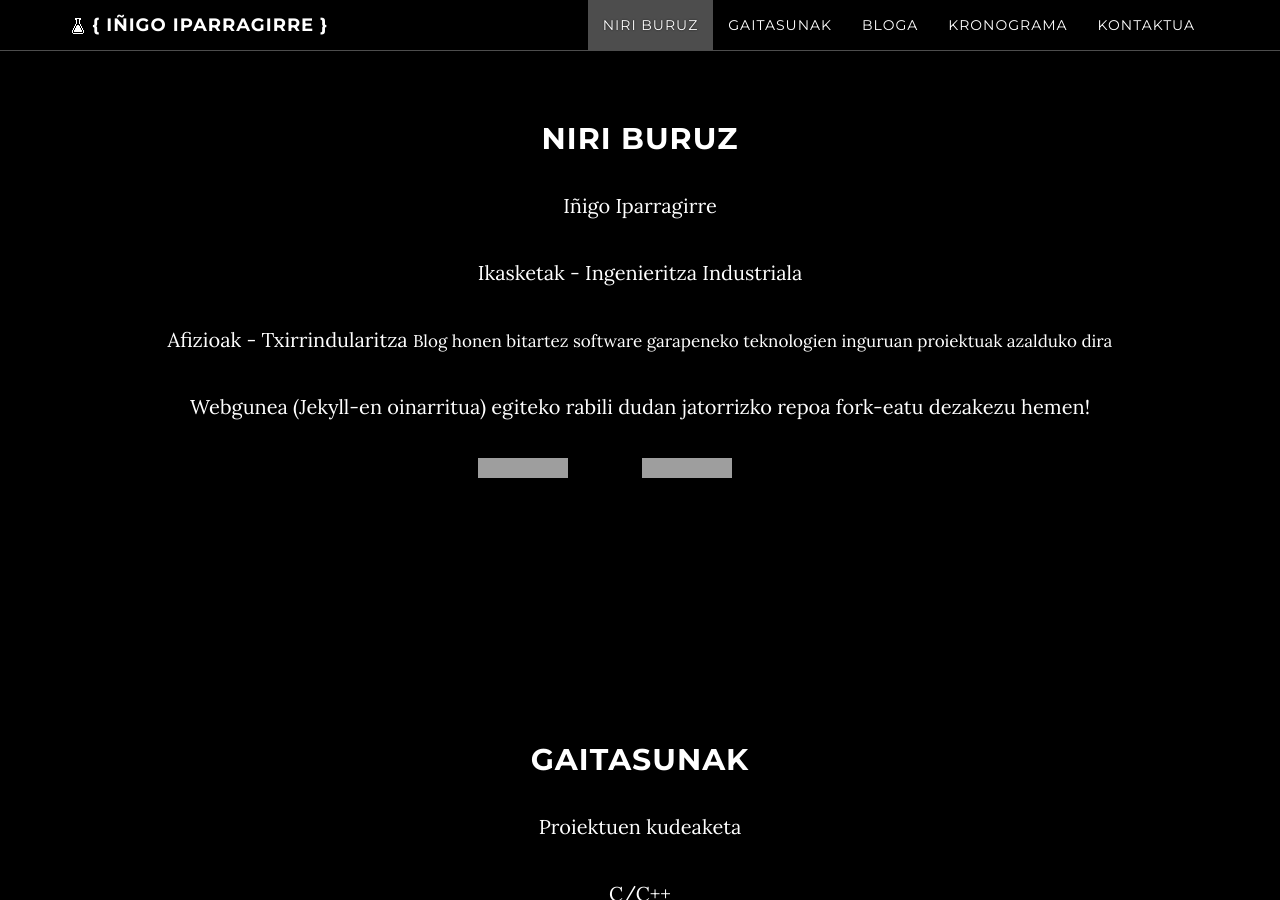
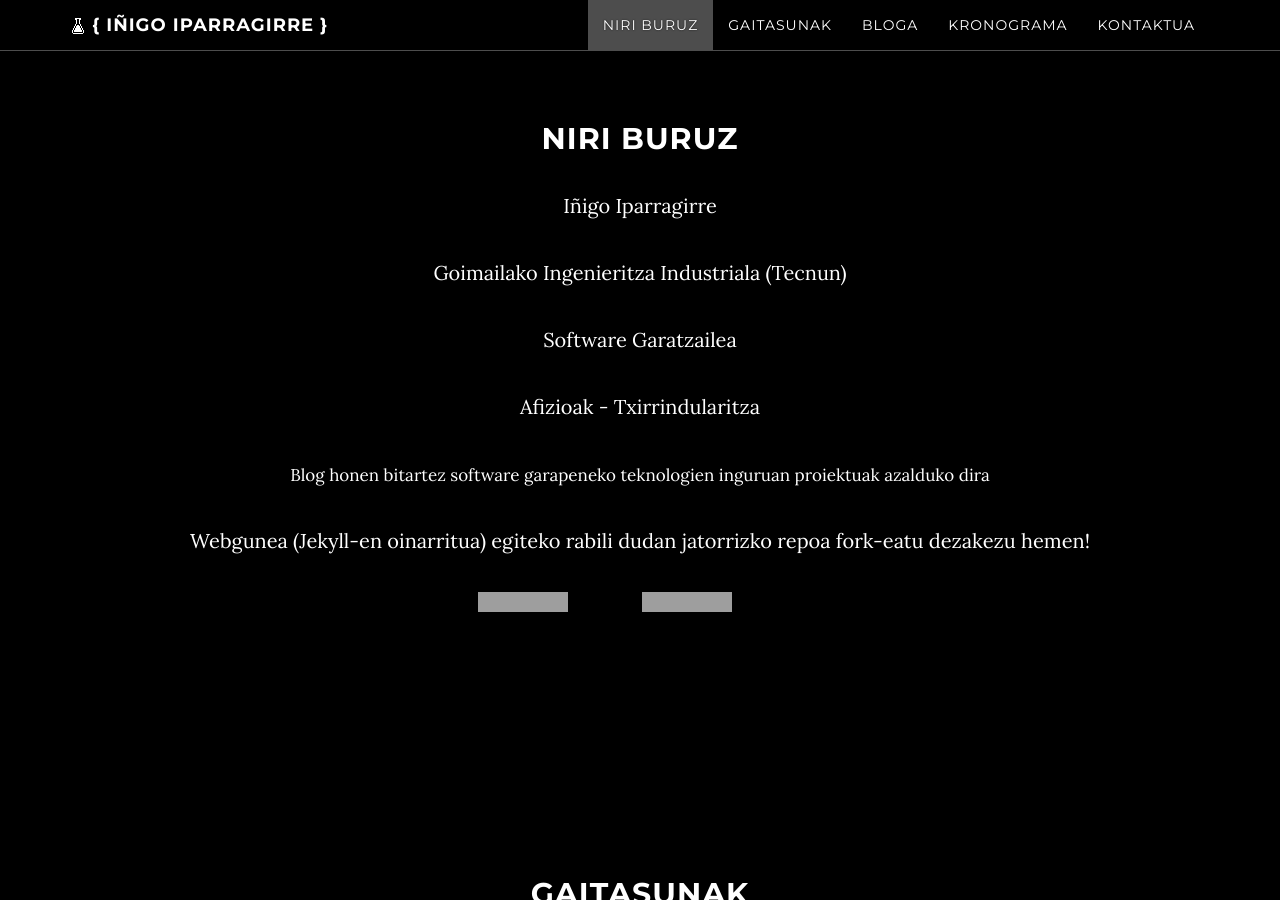
Before and after one commit to inigoiparragirre/inigoiparragirre.github.io_multi, a Jekyll site: the page built from index.html, in a window 1280 px wide and 900 px high, scrolled down 1028 px. Built offline with Jekyll 4.4.1, drawn with Linux system fonts in a browser that asks for light colours; nearby versions of some CDN libraries; comment, search, counter and statistics services are not loaded; some of the changed text lies outside the part shown; grey boxes are pictures that could not be loaded.

Commit message:
Se modifica descripcion en about y se modifica texto a cronograma

```diff
--- a/about.html
+++ b/about.html
@@ -7,9 +7,12 @@ title: about
 
 Iñigo Iparragirre
 
-Ikasketak - Ingenieritza Industriala
+Goimailako Ingenieritza Industriala (Tecnun)
+
+Software Garatzailea
 
 Afizioak - Txirrindularitza
+
 <small>
 Blog honen bitartez software garapeneko teknologien inguruan proiektuak azalduko dira
 </small>
--- a/timeline.html
+++ b/timeline.html
@@ -3,4 +3,4 @@ layout: null
 section-type: timeline
 title: Timeline
 ---
-## Denbora lerroa
+## Kronograma
```
